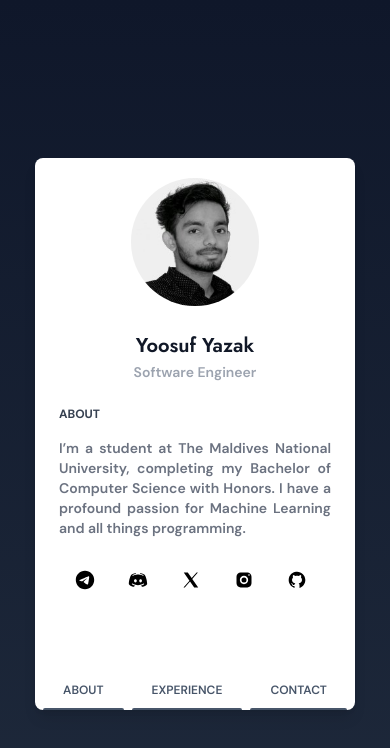
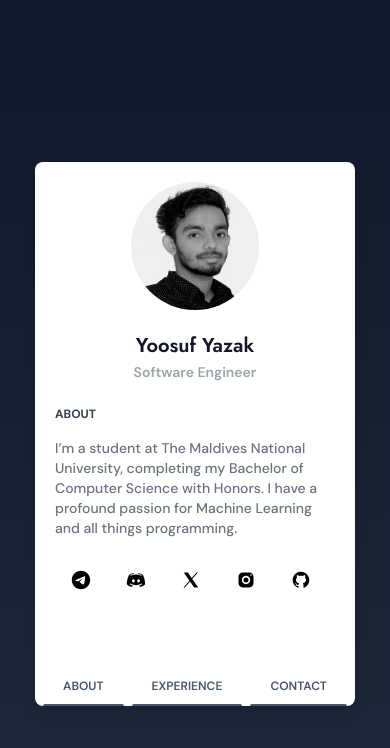
Before and after one commit to Oreofreakshake/Portfolio, a React (Vite) app: page / in a window 390 px wide. Shown: the top 748 px of the page. Built offline with nearby package versions, Linux system fonts and the light colour scheme.

Commit message:
fixed text

```diff
--- a/src/components/Home.jsx
+++ b/src/components/Home.jsx
@@ -14,7 +14,7 @@ const Home = () => {
                                     alt="John Doe"
                                 />
                             </div>
-                            <div className="p-4">
+                            <div className="sm:p-4 p-3">
                                 <h3 className="text-center text-xl text-gray-900 font-semibold font-jost leading-8">
                                     Yoosuf Yazak
                                 </h3>
@@ -25,7 +25,7 @@ const Home = () => {
                                     <div className="px-2 py-2 text-gray-700 font-bold font-dmsans">
                                         ABOUT
                                     </div>
-                                    <div className="px-2 py-2 text-sm text-justify text-gray-500 font-semibold font-dmsans">
+                                    <div className="px-2 py-2 text-sm sm:text-justify text-gray-500 font-medium font-dmsans">
                                         I&rsquo;m a student at The Maldives
                                         National University, completing my
                                         Bachelor of Computer Science with
```
